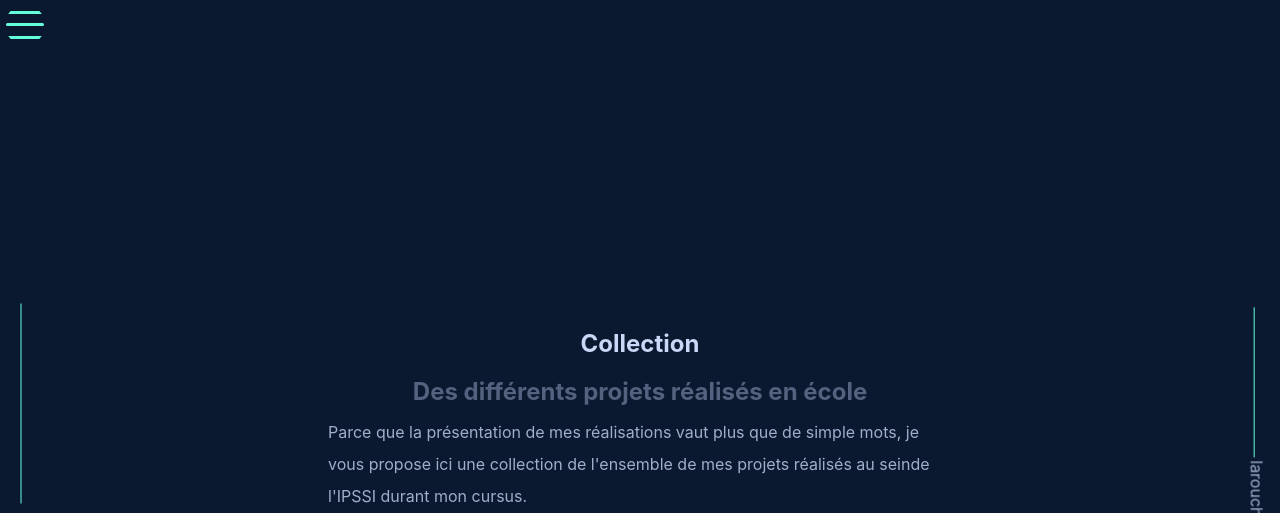
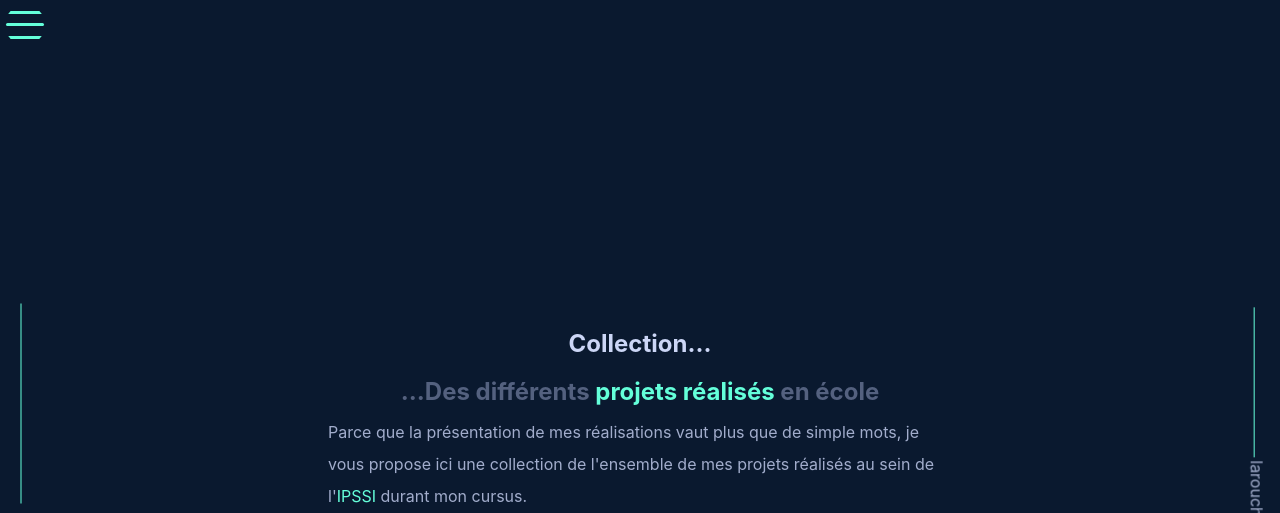
Before and after one commit to LeoLChalot/Portfolio, a plain HTML site: page sandbox/UI-accueil/sandbox.html in a window 1280 px wide. Shown: the top 513 px of the page. Drawn offline with Linux system fonts and the light colour scheme.

Commit message:
DISPLAY | Affichage zone test

```diff
--- a/sandbox/UI-accueil/sandbox.html
+++ b/sandbox/UI-accueil/sandbox.html
@@ -94,9 +94,9 @@
 
 		<section id="list-projet">
 			<div class="title">
-				<h1>Collection</h1>
-				<h2 class="text-muted">Des différents projets réalisés en école</h2>
-                <p>Parce que la présentation de mes réalisations vaut plus que de simple mots, je vous propose ici une collection de l'ensemble de mes projets réalisés au seinde l'IPSSI durant mon cursus. </p>
+				<h1>Collection...</h1>
+				<h2 class="text-muted">...Des différents <span class="highlight">projets réalisés</span> en école</h2>
+                <p>Parce que la présentation de mes réalisations vaut plus que de simple mots, je vous propose ici une collection de l'ensemble de mes projets réalisés au sein de l'<span class="highlight">IPSSI</span> durant mon cursus. </p>
 			</div>
 
 			<div class="card-container">
```
